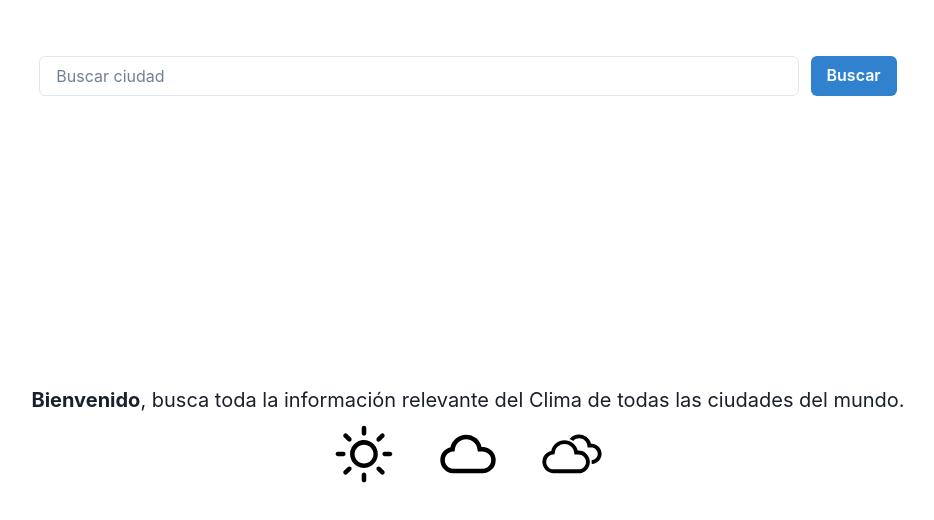
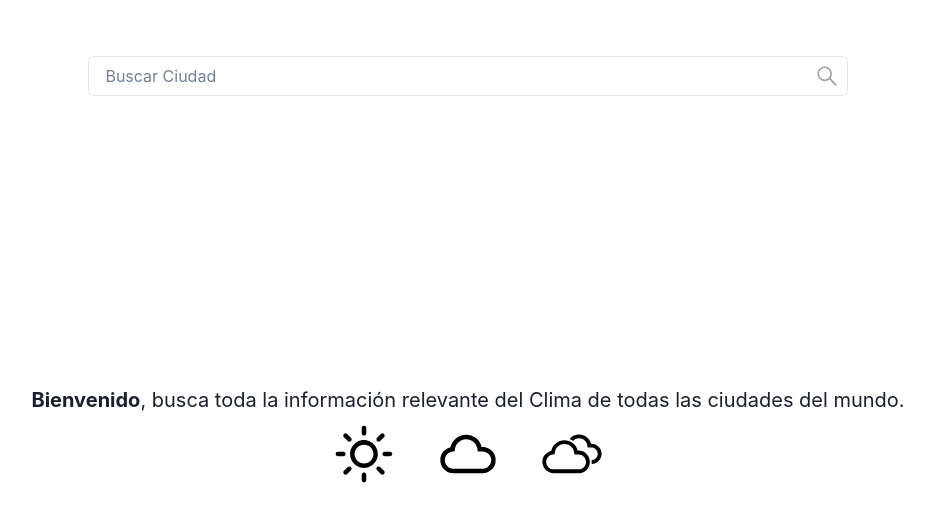
Before and after one commit to lbanegas7/WeatherApp, a React (Create React App) app: page / in a window 1280 px wide. Shown: the top 520 px of the page, without its empty margins (172-1106 px from the left). Built offline with nearby package versions, Linux system fonts and the light colour scheme.

Commit message:
add react-icons and update inputSearch

```diff
--- a/package.json
+++ b/package.json
@@ -17,6 +17,7 @@
     "framer-motion": "^9.0.3",
     "react": "^18.2.0",
     "react-dom": "^18.2.0",
+    "react-icons": "^4.7.1",
     "react-router-dom": "^6.8.1",
     "react-scripts": "5.0.1",
     "typescript": "^4.9.5",
--- a/src/components/InputSearchCity.tsx
+++ b/src/components/InputSearchCity.tsx
@@ -1,10 +1,10 @@
-import { Button } from "@chakra-ui/button"
-import { Input } from "@chakra-ui/input"
+import { Input, InputGroup, InputRightElement } from "@chakra-ui/input"
 import { Box, Flex } from "@chakra-ui/layout"
-import React, { useState, useEffect } from "react"
+import { useState, useEffect, FormEvent } from "react"
 import { getMatchCities } from "../helper/getMatchCities"
 import { citie } from "../models/citie"
 import { MatchList } from "./MatchList"
+import { FaSistrix } from 'react-icons/fa'
 
 export const InputSearchCity = ({setSearchWeather}:{setSearchWeather: Function}) => {
 
@@ -13,7 +13,7 @@ export const InputSearchCity = ({setSearchWeather}:{setSearchWeather: Function})
 
   const [matchsCities, setMatchsCities] = useState<Array<{name:string, lat: number, lng: number}>>([])
 
-  const handleChangeCity = (event:React.FormEvent<HTMLInputElement>) => {
+  const handleChangeCity = (event: FormEvent<HTMLInputElement>) => {
     setNameCity(event.currentTarget.value)
     searchCoincidences();
   }
@@ -44,10 +44,15 @@ export const InputSearchCity = ({setSearchWeather}:{setSearchWeather: Function})
     <Box w='100%' p={4} mb={10} >
       <Flex justifyContent='center'>
         <Box position='relative' w='65%' >
-          <Input placeholder='Buscar ciudad' size='md' value={nameCity}  onChange={handleChangeCity} />
+        <InputGroup>
+          <InputRightElement
+            pointerEvents='none'
+            children={<FaSistrix fontSize='1.4em' fill="RGBA(0, 0, 0, 0.36)"/>}
+          />
+          <Input placeholder='Buscar ciudad' textTransform='capitalize' size='md' value={nameCity}  onChange={handleChangeCity} />
+        </InputGroup>
           <MatchList listCities={matchsCities} setCity={setCitySelect} />
         </Box>
-        <Button colorScheme='blue' ml={3} onClick={searchCitySelect}>Buscar</Button>
       </Flex>
     </Box>
   )
```
